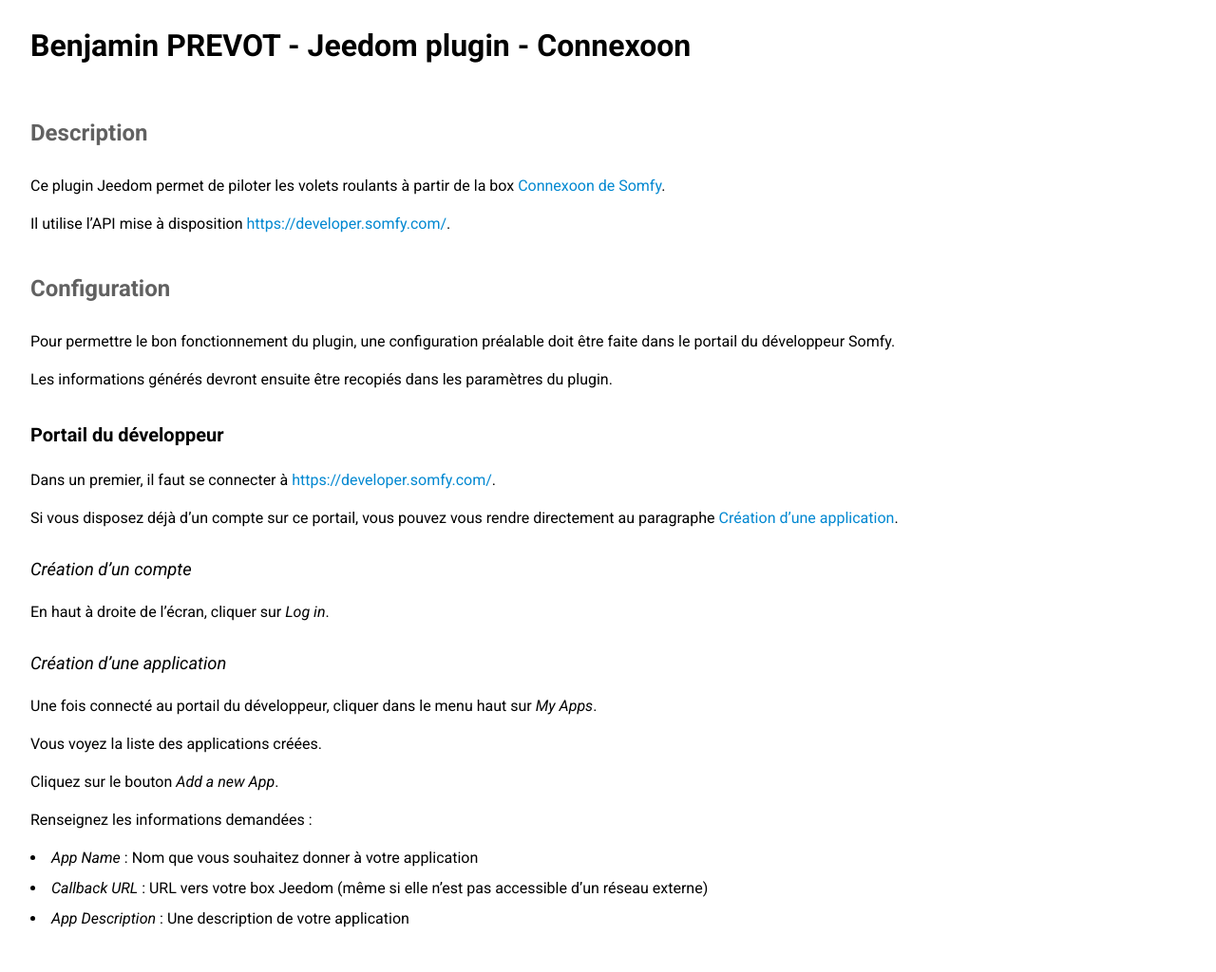
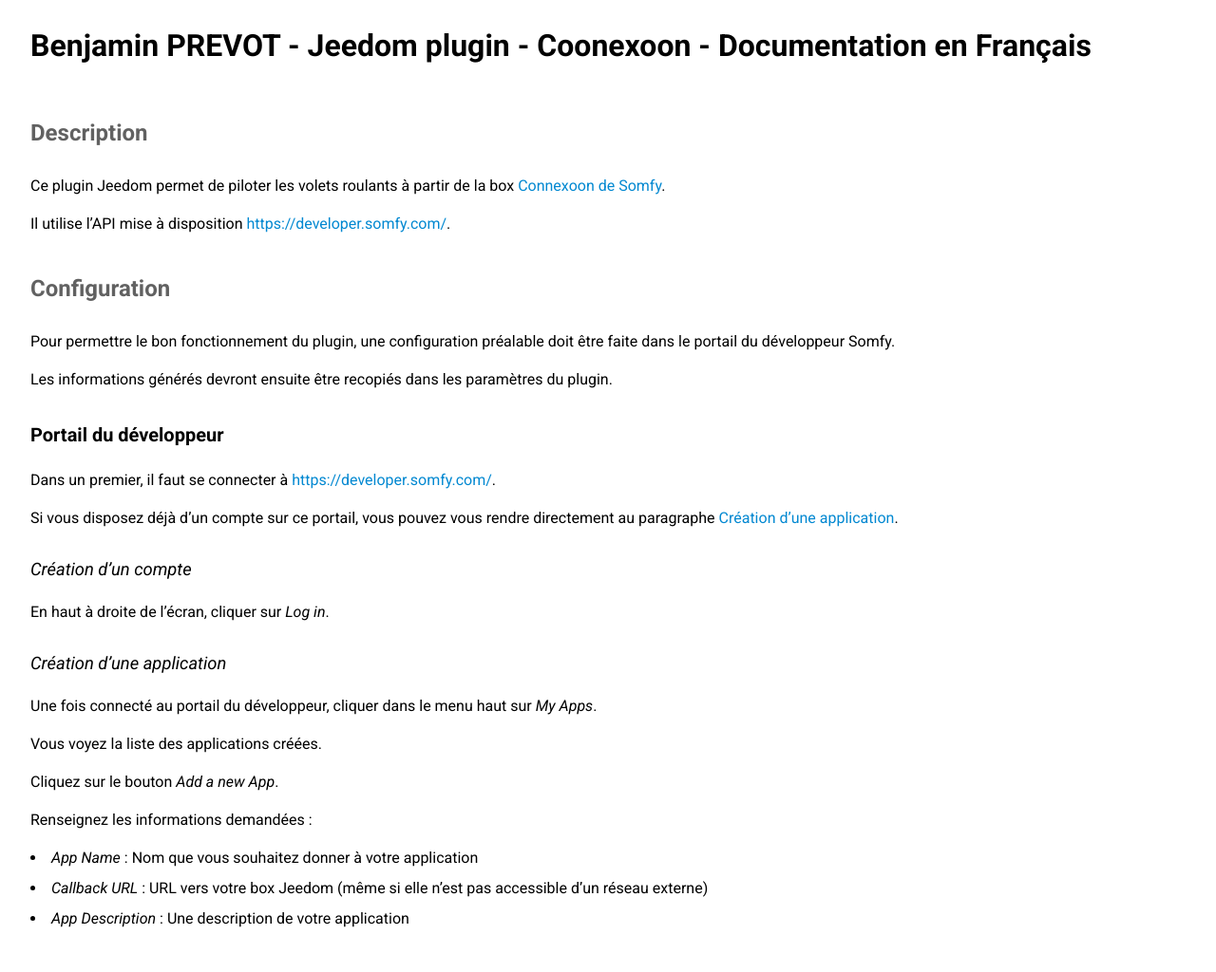
Before and after one commit to benjaminprevot/jeedom-plugin-connexoon, a Jekyll site: the page built from docs/fr_FR/index.md, in a window 1280 px wide. Shown: the whole page at 95% size. Built offline with Jekyll 4.4.1, drawn with Linux system fonts in a browser that asks for light colours; our own code applies the rules of GitHub Pages for plain Markdown files.

Commit message:
Change SEO information

```diff
--- a/docs/_config.yml
+++ b/docs/_config.yml
@@ -1,5 +1,5 @@
 ---
-title: "Benjamin PREVOT - Jeedom plugin"
+title: "Benjamin PREVOT - Jeedom plugin - Coonexoon"
 description: "Benjamin PREVOT - Jeedom plugin - Coonexoon"
 author: "Benjamin PREVOT"
 langs: [ fr_FR ]
--- a/docs/fr_FR/index.md
+++ b/docs/fr_FR/index.md
@@ -1,5 +1,5 @@
 ---
-title: Connexoon
+title: Documentation en Français
 description: Documentation du plugin Jeedom permettant de piloter la box Connexoon
 lang: fr_FR
 ---
```
